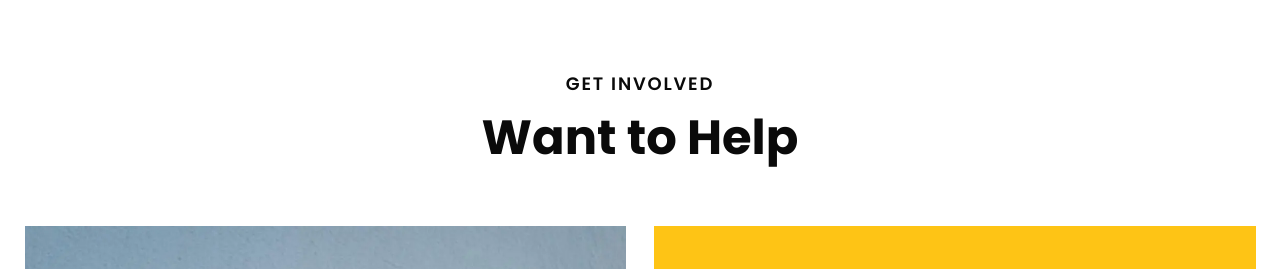
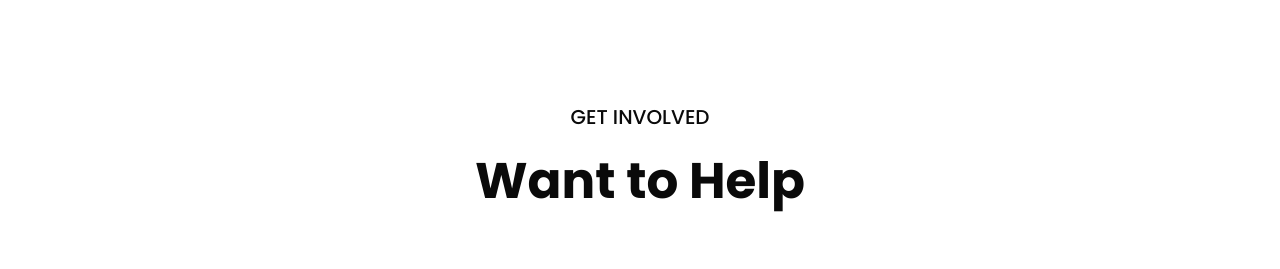
Before and after one commit to Shouryya-Manna/Caridad, a Next.js app: page / in a window 1280 px wide. Shown: the part 4762-5031 px from the top of the page. Built offline with nearby package versions, Linux system fonts and the light colour scheme.

Commit message:
Donation Ui Fixes

```diff
--- a/src/components/Landing/Donation/Donation.tsx
+++ b/src/components/Landing/Donation/Donation.tsx
@@ -4,12 +4,12 @@ import { ArrowRight } from "lucide-react";
 
 export default function Donation() {
   return (
-    <section className="mx-auto max-w-[1239px] px-1 py-24">
+    <section className="mx-auto max-w-[1239px] px-1 py-24 mt-8">
       <div className="mb-16 text-center">
-        <p className="mb-4 text-lg font-semibold tracking-widest">
-          GET INVOLVED
+        <p className="mb-3 text-[20px] font-[401] tracking-normal uppercase">
+          Get Involved
         </p>
-        <h2 className="text-4xl md:text-5xl font-bold mb-16 mx-auto">
+        <h2 className="text-[50px] font-bold mb-12 mx-auto">
           Want to Help
         </h2>
       </div>
@@ -35,12 +35,13 @@ export default function Donation() {
           ].map((item, index) => (
             <div key={item} className="group">
               <div className="flex cursor-pointer items-center justify-start gap-[45px] py-10">
-                <h3 className="flex items-center gap-6 text-[50px] font-extrabold text-tertiary">
+                <h3 className="flex items-center gap-6 text-[50px] font-extrabold text-tertiary relative">
                   {item}
                   <ArrowRight
                     className="w-20 h-10 text-tertiary font-extralight"
                     strokeWidth={1}
                   />
+                  <span className="absolute bottom-0 left-0 h-[1.5px] w-0 bg-tertiary transition-all duration-500 group-hover:w-full"></span>
                 </h3>
               </div>
               {index !== 2 && (
--- a/src/components/Landing/Events/Events.tsx
+++ b/src/components/Landing/Events/Events.tsx
@@ -129,7 +129,7 @@ export default function Events() {
 
         {/* Footer link */}
         <div className="mt-10 text-center">
-          <Button className="text-sm font-semibold text-gray-900 cursor-pointer">
+          <Button className="text-[16px] underline transition-colors duration-300 underline-offset-9 decoration-yellow-200  font-semibold text-gray-900 cursor-pointer">
             View all events
           </Button>
         </div>
```
